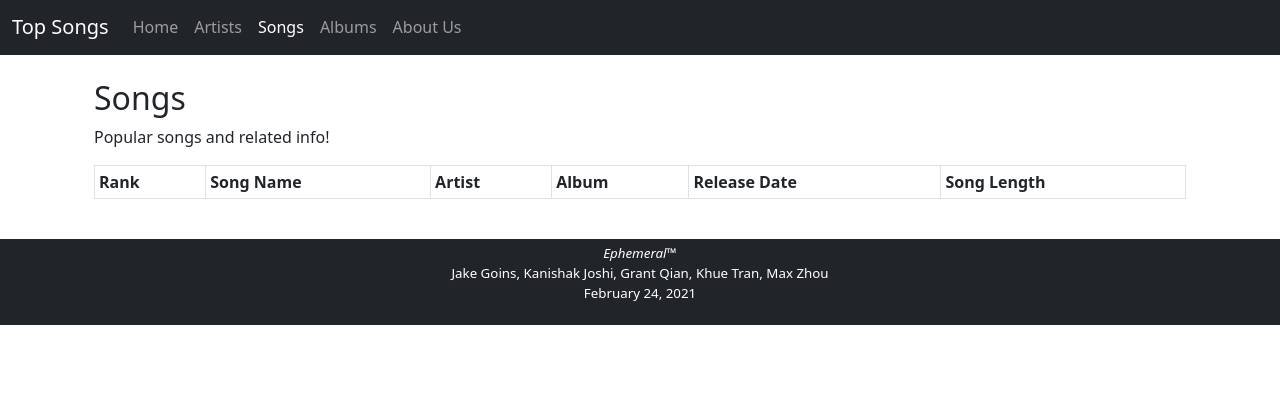
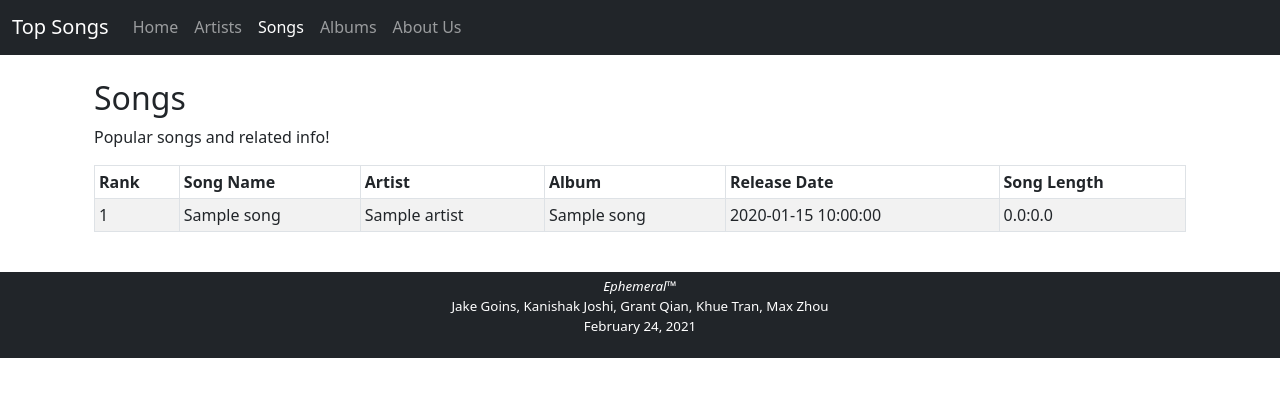
Before and after one commit to gqian75/Ephemeral, a Flask app: page /songs/ in a window 1280 px wide. Shown: the part 178-575 px from the top of the page. Run offline with Flask 2, Linux system fonts and the light colour scheme; a database or web service that is not in the repository returns one stand-in record (values such as "Sample title"); lists and menus that the app fills with data are empty; some libraries are stand-ins or nearby versions.

Commit message:
new update

```diff
--- a/frontend/templates/songs.html
+++ b/frontend/templates/songs.html
@@ -45,25 +45,25 @@
           <th class = "th-sm">Song Length</th>
         </tr>
       </thead>
-<!--      <tbody>-->
-<!--        {%for song in songs%}-->
-<!--          <tr>-->
-<!--            <td class="point" onclick="window.location.href='/songs/{{ song.rank }}'">{{song.rank}}  </td>-->
-<!--            <td class="point" onclick="window.location.href='/songs/{{ id(song.song_name) }}'">{{song.song_name}}  </td>-->
-<!--            <td class="point" onclick="window.location.href='/artists/{{ id(song.artist) }}'">{{ song.artist }}</td>-->
-<!--            {% if song.album_name == "single" %}-->
-<!--            <td>Single</td>-->
-<!--            {%else%}-->
-<!--            <td class="point" onclick="window.location.href='/albums/{{ id(song.album_name) }}'">{{ song.album_name }}</td>-->
-<!--            {%endif%}-->
+      <tbody>
+        {%for song in songs%}
+          <tr>
+            <td class="point" onclick="window.location.href='/songs/{{ song.rank }}'">{{song.rank}}  </td>
+            <td class="point" onclick="window.location.href='/songs/{{ id(song.song_name) }}'">{{song.song_name}}  </td>
+            <td class="point" onclick="window.location.href='/artists/{{ id(song.artist) }}'">{{ song.artist }}</td>
+            {% if song.album_name == "single" %}
+            <td>Single</td>
+            {%else%}
+            <td class="point" onclick="window.location.href='/albums/{{ id(song.album_name) }}'">{{ song.album_name }}</td>
+            {%endif%}
 
-<!--            <td>{{song.release_date}}</td>-->
-<!--            <td>{{song.duration}}</td>-->
+            <td>{{song.release_date}}</td>
+            <td>{{song.duration}}</td>
 
-<!--          </tr>-->
-<!--        {% endfor %}-->
+          </tr>
+        {% endfor %}
 
-<!--      </tbody>-->
+      </tbody>
     </table>
   </div>
 
--- a/main.py
+++ b/main.py
@@ -33,7 +33,7 @@ query = db.cursor(cursor_factory=psycopg2.extras.DictCursor)
 
 def query_songs():
     query.execute('SELECT * FROM song;')
-    return query.fetchone()
+    return query.fetchall()
 
 def query_artists():
     query.execute("select * from artist left join link on artist.artist_rank = link.artist_rank left join song on song.rank = link.song_rank;")
@@ -79,8 +79,8 @@ def artists():
 def songs():
     song_list = query_songs()
     for song in song_list:
-        seconds = str(int((int(song['duration']) // 1000.0) % 60))
-        song['duration'] = str(int((int(song['duration']) // 1000.0) // 60)) + ":"
+        seconds = str(int(song['duration']) // 1000.0 % 60)
+        song['duration'] = str(int(song['duration']) // 1000.0 // 60) + ":"
         if (len(seconds) == 1):
             song['duration'] += "0" + seconds
         else:
```
